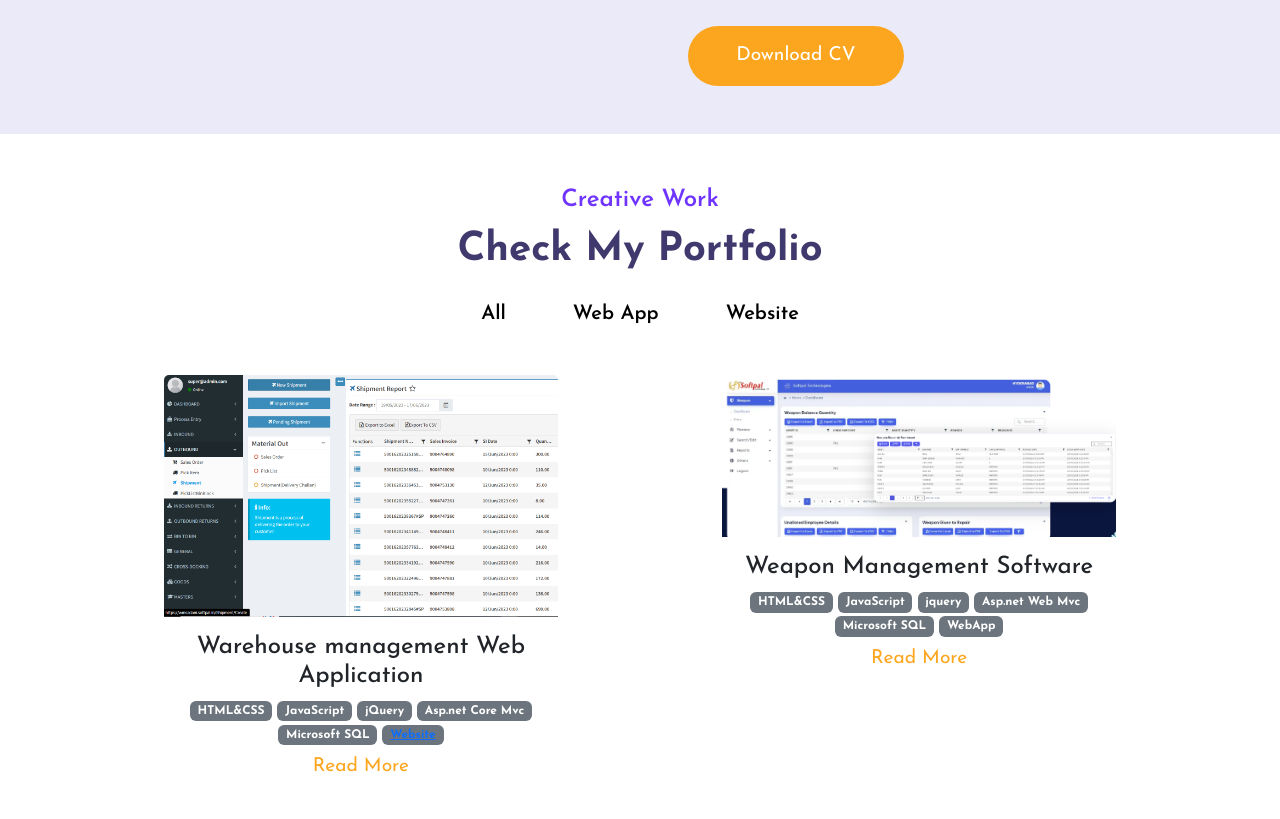
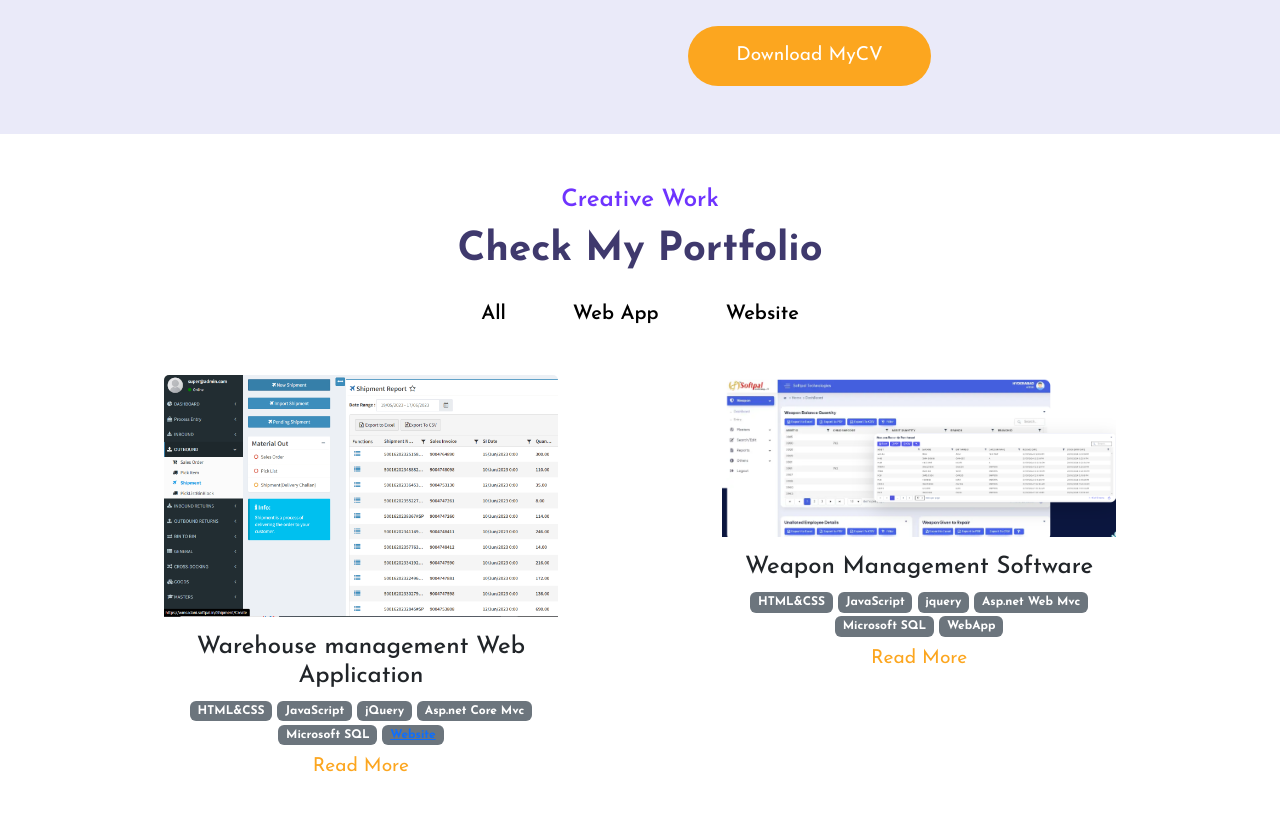
Before and after one commit to dhanunjay10/portfolio-website-main, a plain HTML site: page index.html in a window 1280 px wide. Shown: the part 1781-2600 px from the top of the page. Drawn offline with nearby package versions, Linux system fonts and the light colour scheme.

Commit message:
Name  Changes

```diff
--- a/index.html
+++ b/index.html
@@ -249,7 +249,7 @@
                 href="DhanunjayResumeUpdated.pdf"
                 download="SampleCV"
                 style="text-decoration: none;color: #fff;"
-                >Download CV</a
+                >Download MyCV</a
               >
             </button>
           </div>
```
